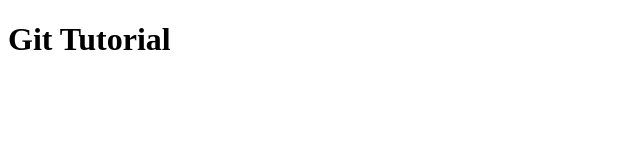
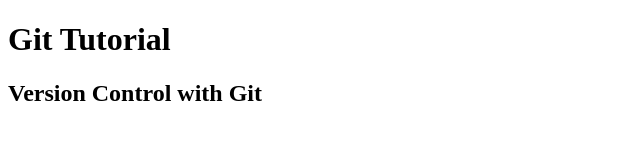
Before and after one commit to devbilt/git-tutorial, a plain HTML site: page index.html in a window 1280 px wide. Shown: the whole page, without its empty margins (0-640 px from the left). Drawn offline with Linux system fonts and the light colour scheme.

Commit message:
update index

```diff
--- a/index.html
+++ b/index.html
@@ -6,5 +6,6 @@
 </head>
 <body>
     <h1>Git Tutorial</h1>
+    <h2>Version Control with Git</h2>
 </body>
 </html>
```
